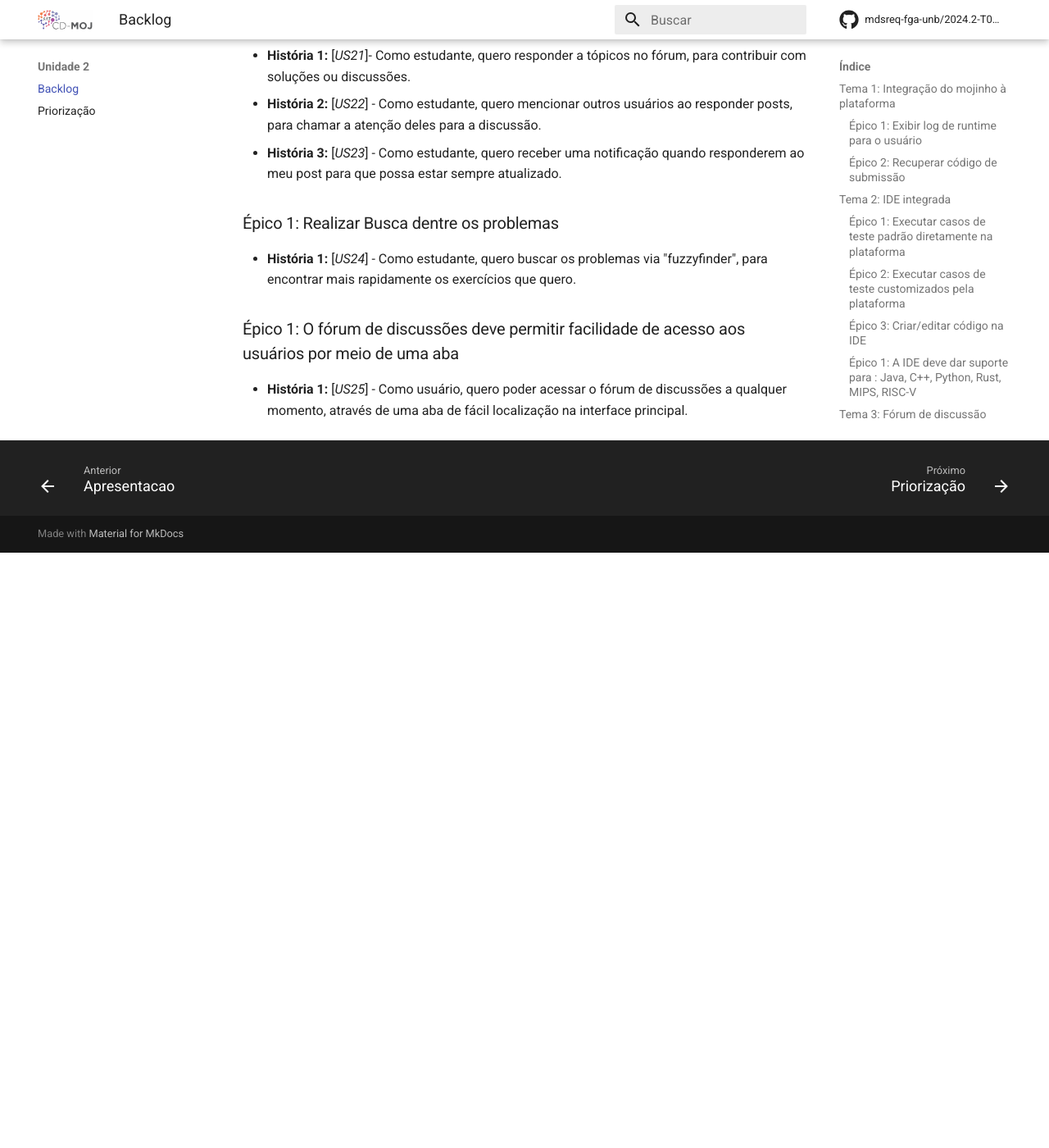
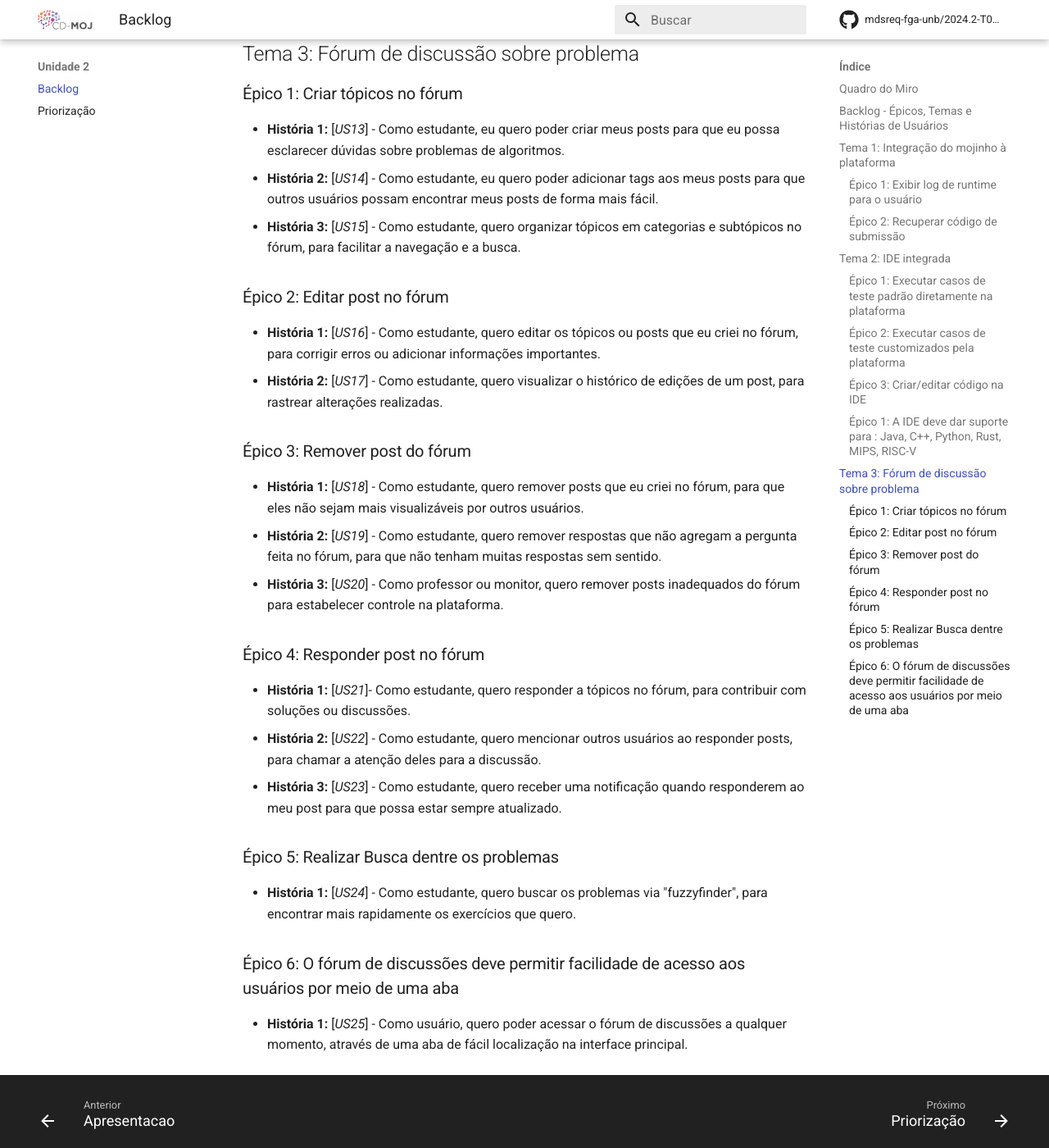
Before and after one commit to mdsreq-fga-unb/2024.2-T01-CD-MOJ, an MkDocs documentation site: the page built from docs/us/Backlog.md, in a window 1280 px wide and 1400 px high, scrolled down 2474 px. Shown: the whole window at 82% size. Built offline with MkDocs 1.6.1 and Material for MkDocs 9.7.7, drawn with Linux system fonts in a browser that asks for light colours; comment, search, counter and statistics services are not loaded; before the commit the page ends 3148 px from its top, so only the background shows below that; some of the changed text lies outside the part shown.

Commit message:
Adicionando Miro e ajustando numerações

```diff
--- a/docs/us/Backlog.md
+++ b/docs/us/Backlog.md
@@ -1,5 +1,10 @@
 # Backlog
 
+## Quadro do Miro
+
+<iframe src="https://miro.com/app/board/uXjVL7x-bvg=/" width="100%" height="600" frameborder="0"></iframe>
+
+## Backlog - Épicos, Temas e Histórias de Usuários
 
 ## Tema 1: Integração do mojinho à plataforma
 
@@ -38,22 +43,22 @@
 - **História 2:** [*US14*] - Como estudante, eu quero poder adicionar tags aos meus posts para que outros usuários possam encontrar meus posts de forma mais fácil.
 - **História 3:** [*US15*] - Como estudante, quero organizar tópicos em categorias e subtópicos no fórum, para facilitar a navegação e a busca.
 
-### Épico 1: Editar post no fórum
+### Épico 2: Editar post no fórum
 - **História 1:** [*US16*] - Como estudante, quero editar os tópicos ou posts que eu criei no fórum, para corrigir erros ou adicionar informações importantes.
 - **História 2:** [*US17*] - Como estudante, quero visualizar o histórico de edições de um post, para rastrear alterações realizadas.
 
-### Épico 1: Remover post do fórum
+### Épico 3: Remover post do fórum
 - **História 1:** [*US18*] - Como estudante, quero remover posts que eu criei no fórum, para que eles não sejam mais visualizáveis por outros usuários.
 - **História 2:** [*US19*] - Como estudante, quero remover respostas que não agregam a pergunta feita no fórum, para que não tenham muitas respostas sem sentido.
 - **História 3:** [*US20*] - Como professor ou monitor, quero remover posts inadequados do fórum para estabelecer controle na plataforma.
 
-### Épico 1: Responder post no fórum
+### Épico 4: Responder post no fórum
 - **História 1:** [*US21*]- Como estudante, quero responder a tópicos no fórum, para contribuir com soluções ou discussões.
 - **História 2:** [*US22*] - Como estudante, quero mencionar outros usuários ao responder posts, para chamar a atenção deles para a discussão.
 - **História 3:** [*US23*] - Como estudante, quero receber uma notificação quando responderem ao meu post para que possa estar sempre atualizado.
 
-### Épico 1: Realizar Busca dentre os problemas
+### Épico 5: Realizar Busca dentre os problemas
 - **História 1:** [*US24*] - Como estudante, quero buscar os problemas via "fuzzyfinder", para encontrar mais rapidamente os exercícios que quero.
 
-### Épico 1: O fórum de discussões deve permitir facilidade de acesso aos usuários por meio de uma aba
+### Épico 6: O fórum de discussões deve permitir facilidade de acesso aos usuários por meio de uma aba
 - **História 1:** [*US25*] - Como usuário, quero poder acessar o fórum de discussões a qualquer momento, através de uma aba de fácil localização na interface principal.
```
